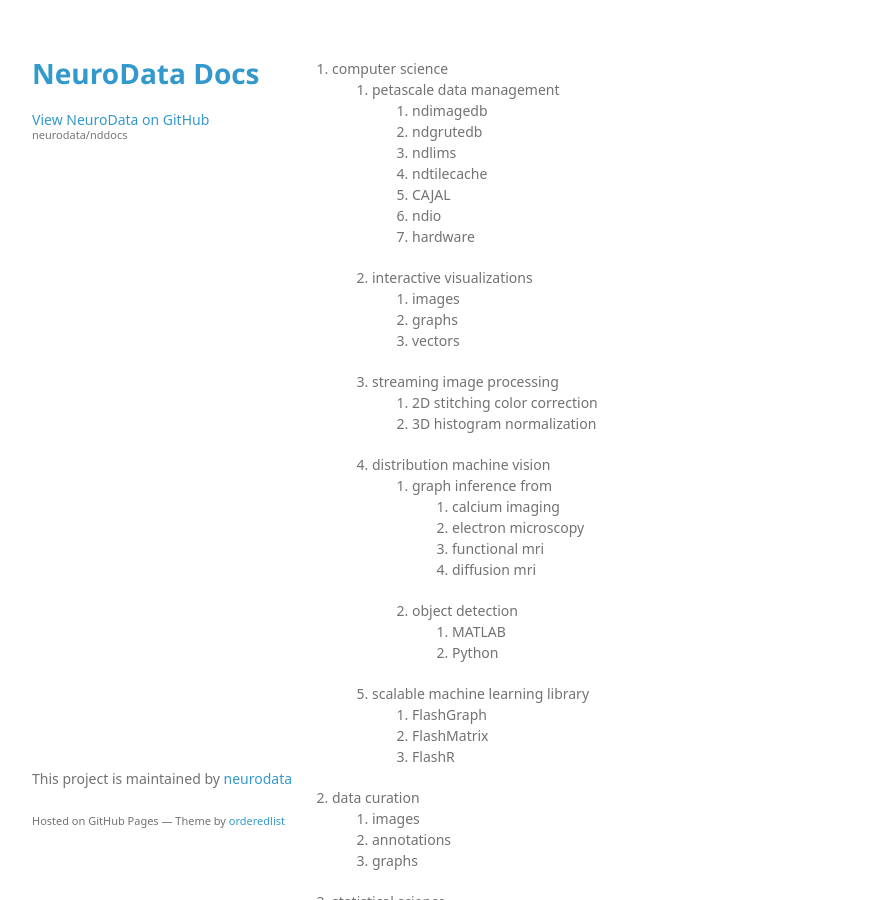
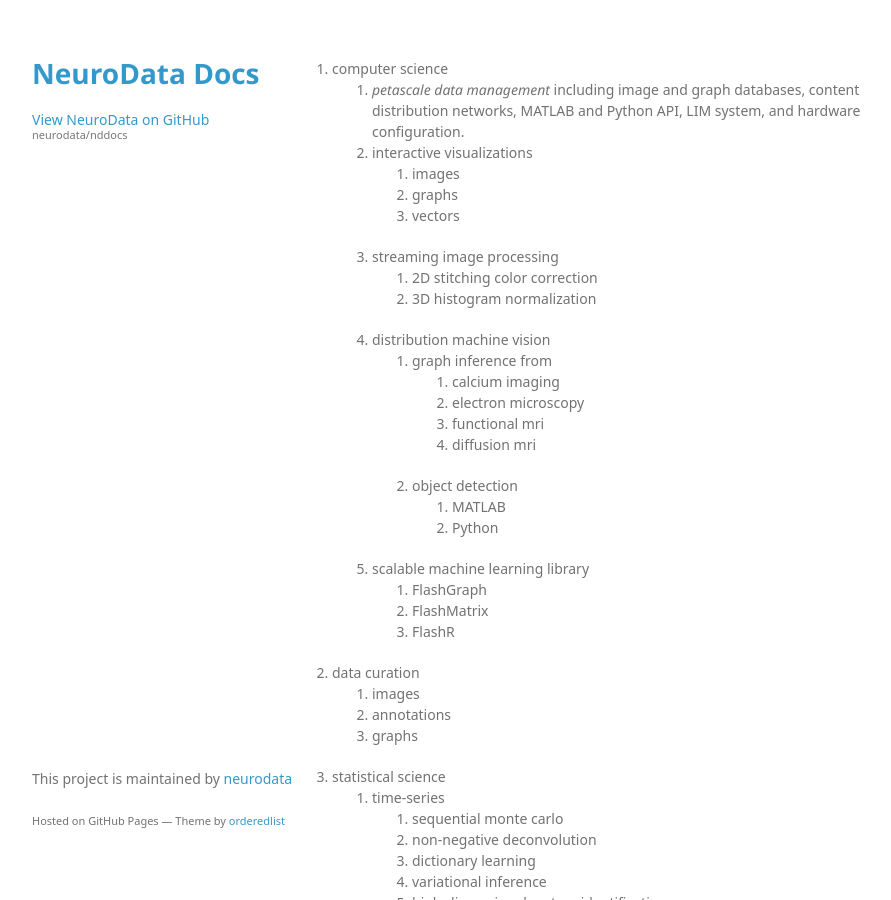
Before and after one commit to neurodata/nddocs-archive, a Jekyll site: the page built from outline.md, in a window 1280 px wide and 900 px high. Shown: the whole window, without its empty margins (178-1069 px from the left). Built offline with Jekyll 4.4.1, drawn with Linux system fonts in a browser that asks for light colours; some web fonts are replaced.

Commit message:
Update outline.md

```diff
--- a/outline.md
+++ b/outline.md
@@ -4,14 +4,7 @@
 ---
 
 1. computer science
-	1. petascale data management
-		1. ndimagedb
-		1. ndgrutedb
-		1. ndlims
-		1. ndtilecache
-		1. CAJAL
-		1. ndio
-		1. hardware
+	1. *petascale data management* including image and graph databases, content distribution networks, MATLAB and Python API, LIM system, and hardware configuration.
 	1. interactive visualizations
 		1. images
 		1. graphs
```
